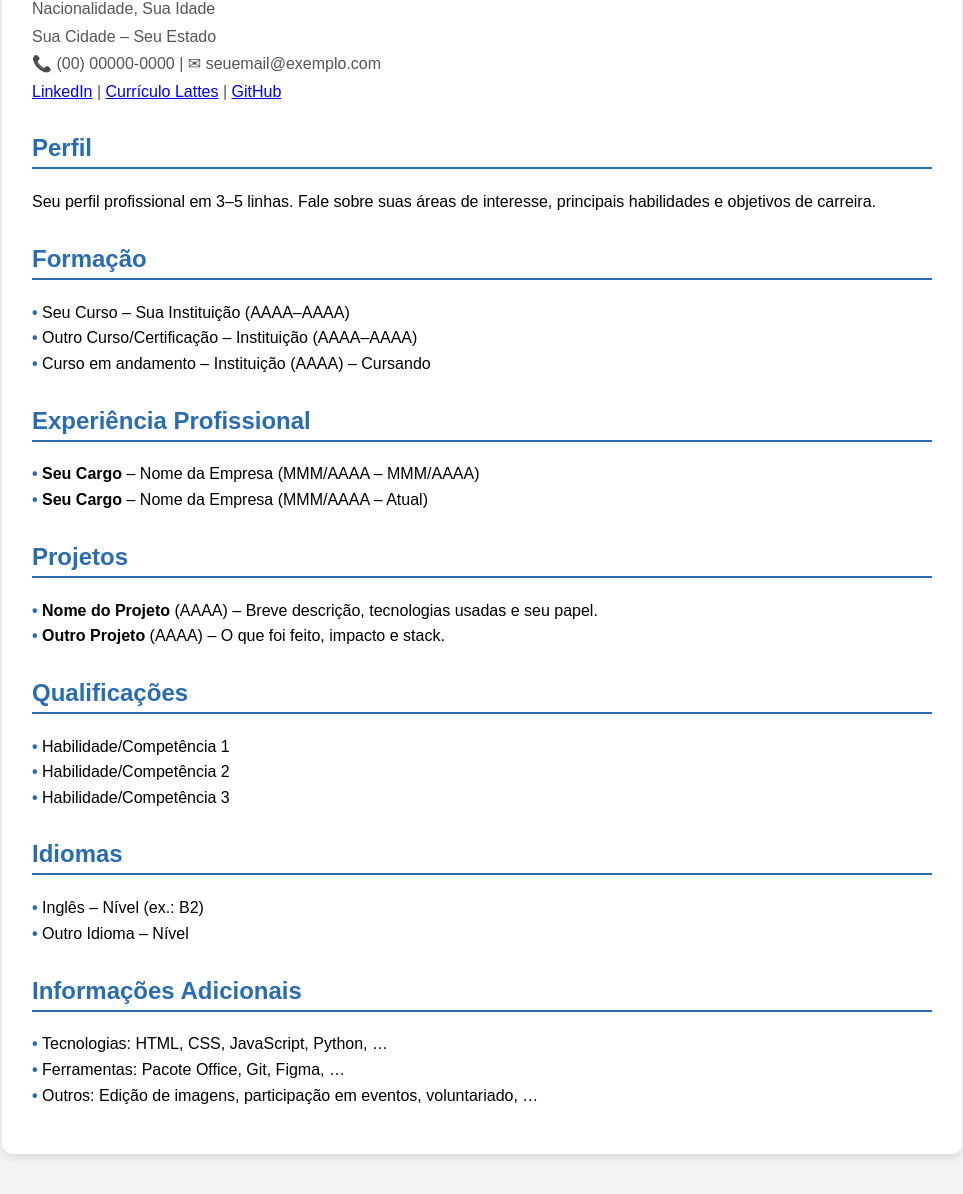
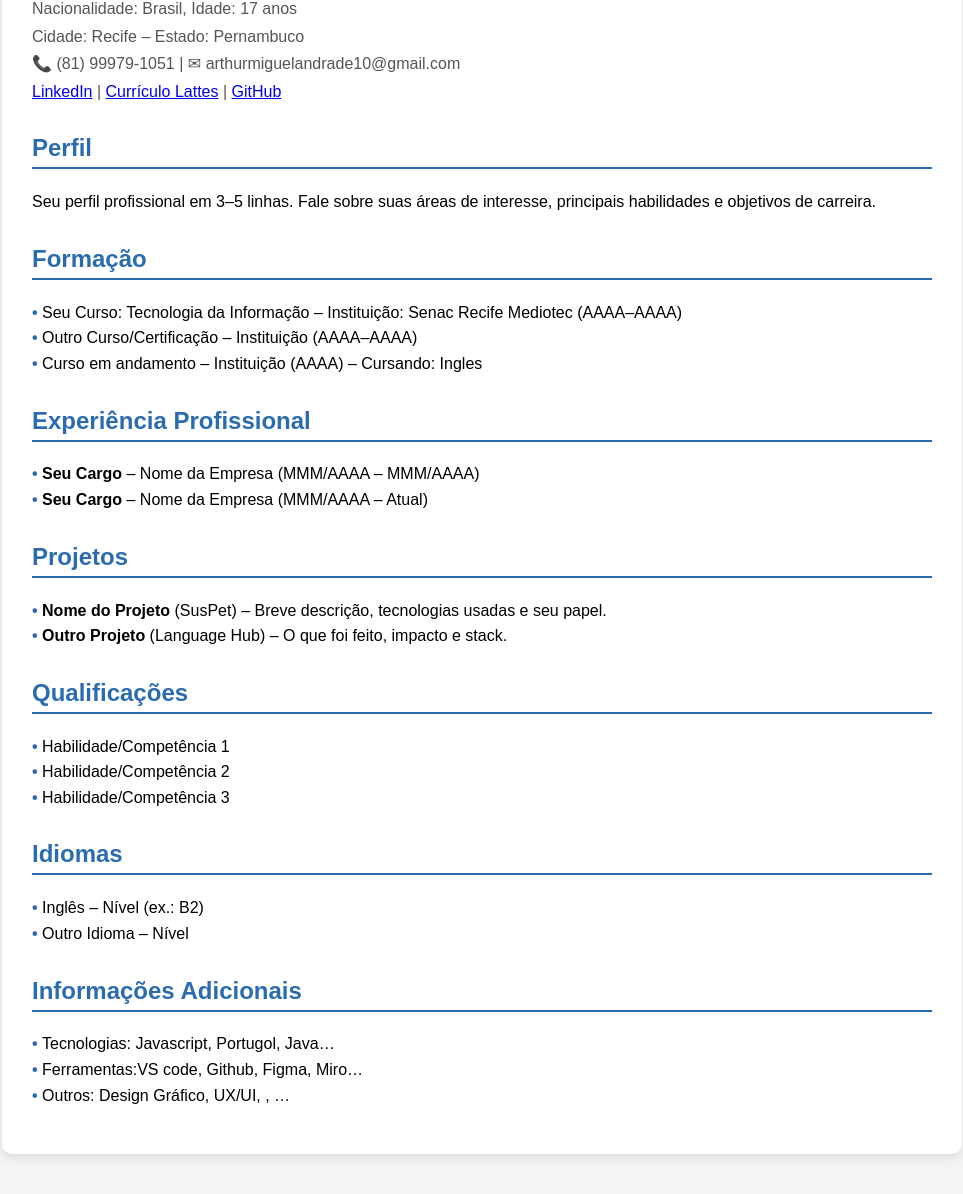
Before and after one commit to arthurmiguel1510/curriculo---2026-arthur-miguel, a plain HTML site: page index.html in a window 1280 px wide. Shown: the part 291-1485 px from the top of the page, without its empty margins (158-1121 px from the left). Drawn offline with Linux system fonts and the light colour scheme.

Commit message:
Update index.html

```diff
--- a/index.html
+++ b/index.html
@@ -15,14 +15,14 @@
     <div class="header">
       <img src="https://i.pinimg.com/474x/f9/7f/cd/f97fcdffe027258f8a6ac8fdf9e42686.jpg"
       alt="Foto de perfil">
-      <h1>Seu Nome Completo</h1>
-      <p>Nacionalidade, Sua Idade</p>
-      <p>Sua Cidade – Seu Estado</p>
-      <p>📞 (00) 00000-0000 | ✉ seuemail@exemplo.com</p>
+      <h1> Nome Completo: Arthur Miguel Andrade do Monte Silva</h1>
+      <p>Nacionalidade: Brasil, Idade: 17 anos</p>
+      <p>Cidade: Recife – Estado: Pernambuco</p>
+      <p>📞 (81) 99979-1051 | ✉ arthurmiguelandrade10@gmail.com</p>
       <p>
         <a href="https://www.linkedin.com/in/seu-usuario">LinkedIn</a> |
         <a href="https://lattes.cnpq.br/seu-codigo">Currículo Lattes</a> |
-        <a href="https://github.com/seuusuario">GitHub</a>
+        <a href="https://github.com/arthurmiguel1510">GitHub</a>
       </p>
     </div>
 
@@ -33,9 +33,9 @@
     <!-- Formação -->
     <h2>Formação</h2>
     <ul>
-      <li>Seu Curso – Sua Instituição (AAAA–AAAA)</li>
+      <li>Seu Curso: Tecnologia da Informação – Instituição: Senac Recife Mediotec (AAAA–AAAA)</li>
       <li>Outro Curso/Certificação – Instituição (AAAA–AAAA)</li>
-      <li>Curso em andamento – Instituição (AAAA) – Cursando</li>
+      <li>Curso em andamento – Instituição (AAAA) – Cursando: Ingles</li>
     </ul>
 
     <!-- Experiência Profissional -->
@@ -48,8 +48,8 @@
     <!-- Projetos -->
     <h2>Projetos</h2>
     <ul>
-      <li><b>Nome do Projeto</b> (AAAA) – Breve descrição, tecnologias usadas e seu papel.</li>
-      <li><b>Outro Projeto</b> (AAAA) – O que foi feito, impacto e stack.</li>
+      <li><b>Nome do Projeto</b> (SusPet) – Breve descrição, tecnologias usadas e seu papel.</li>
+      <li><b>Outro Projeto</b> (Language Hub) – O que foi feito, impacto e stack.</li>
     </ul>
 
     <!-- Qualificações -->
@@ -70,9 +70,9 @@
     <!-- Informações Adicionais -->
     <h2>Informações Adicionais</h2>
     <ul>
-      <li>Tecnologias: HTML, CSS, JavaScript, Python, …</li>
-      <li>Ferramentas: Pacote Office, Git, Figma, …</li>
-      <li>Outros: Edição de imagens, participação em eventos, voluntariado, …</li>
+      <li>Tecnologias: Javascript, Portugol, Java…</li>
+      <li>Ferramentas:VS code, Github, Figma, Miro…</li>
+      <li>Outros: Design Gráfico, UX/UI, , …</li>
     </ul>
 
   </div>
```
